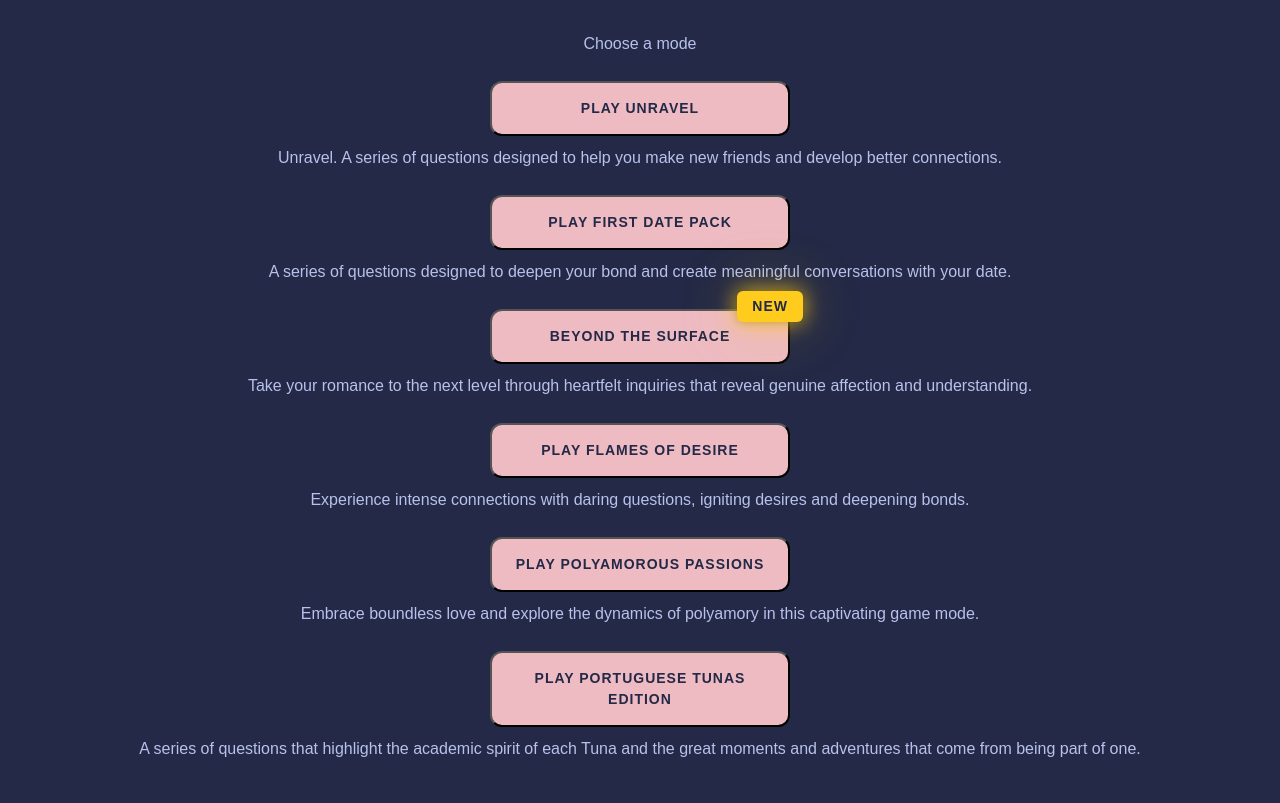
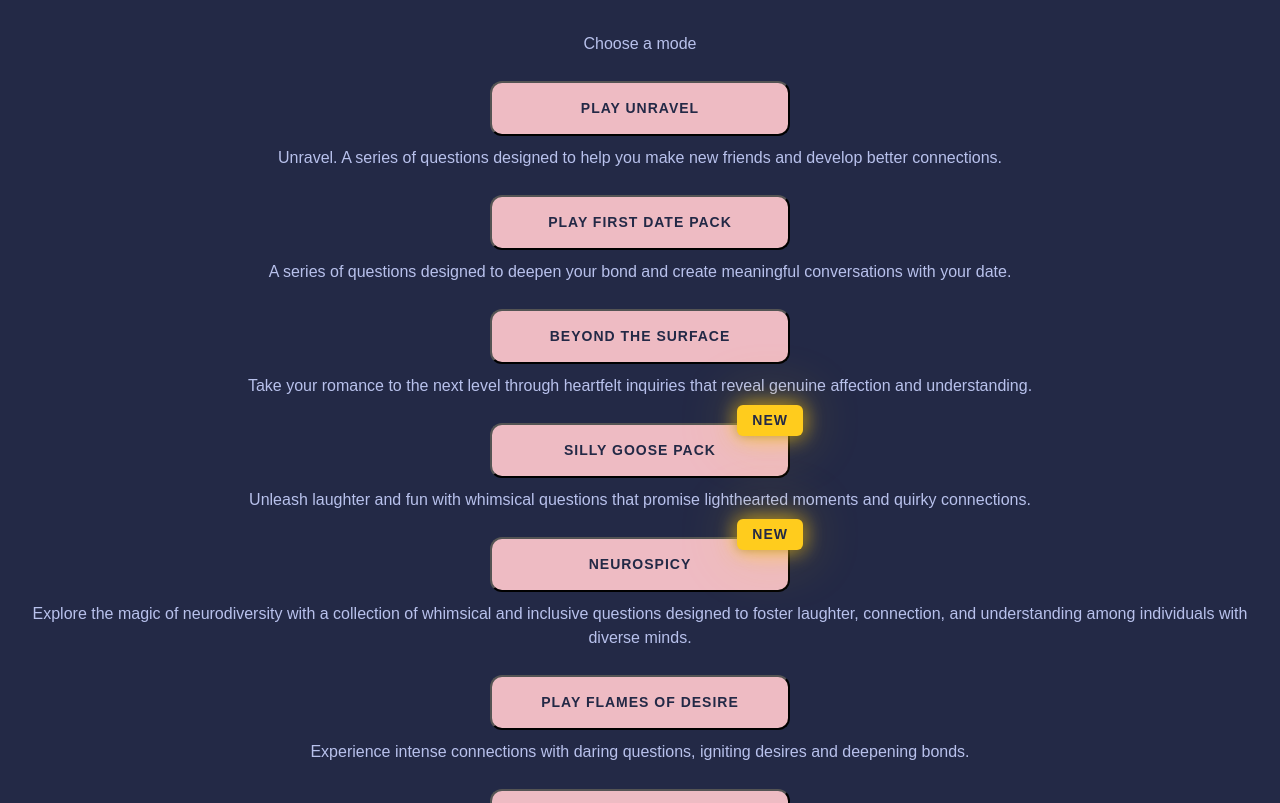
Before and after one commit to MrValraven/unravel, a React (Vite) app: page /questions in a window 1280 px wide. Shown: the top 803 px of the page. Built offline with nearby package versions, Linux system fonts and the light colour scheme.

Commit message:
thanks marta

```diff
--- /dev/null
+++ b/src/data/neurospicy.json
@@ -0,0 +1,19 @@
+[
+  "What the most unusual thing in your routine?",
+  "What one of your uncommon habits?",
+  "Show me you got that tism rizz. Tell me your cringiest pickup line?",
+  "When did you realize you were neurospicy?",
+  "Whats the first stim you remember doing?",
+  "What gives you sensory issues?",
+  "How does your neurospicyness affect your sexuality?",
+  "If you had all the resources, time and land available, what would you build?",
+  "What triggers your anxiety?",
+  "Which parallel universe versions of yourself would you want to meet and why",
+  "If they made a movie about us, what would it be about and how would it end?",
+  "Take a break from the questions and do some people watching! Make up stories for the people around you.",
+  "How can you tell I'm neurodivergent?",
+  "What's the best thing about hanging out with other neurodivergent people?",
+  "What are some thing you usually struggle with?",
+  "What is about neurotypical people that annoys you the most?",
+  "What do you think is the most misunderstood thing about me?"
+]
--- /dev/null
+++ b/src/data/silly.json
@@ -0,0 +1,16 @@
+[
+  "Start the game off with a thumb war!",
+  "Whats the most absurd food combination you've tried to eat?",
+  "Whats the weirdest nickname people have given you?",
+  "If your life had a dance-off with aliens, what dance move would you use to represent humanity?",
+  "If your computer had a sassy personality, what would it say when you ask for help?",
+  "Invent a gadget that translates pet language into human words. What's the first thing your pet says?",
+  "Share a made-up, ridiculous mantra that you'd repeat for good luck.",
+  "What's the most ridiculous movie or TV show you've ever watched, and why did you love it?",
+  "If you could be the mayor of a tiny, quirky island, what weird rules would you implement?",
+  "If you could attend a party with talking animals, which ones would you invite, and what would the party theme be?",
+  "Do a staring contest. You are now aware you have eyes and can blink.",
+  "Pick a snack, and attempt to eat it in the most synchronized and dramatic way possible. Bonus points for exaggerated chewing sounds.",
+  "If you could have a robot sidekick with one absurd talent, what would it be?",
+  "What stims of mine stood out most to you?"
+]
--- a/src/data/spicy.json
+++ b/src/data/spicy.json
@@ -26,6 +26,7 @@
   "If you could enact a scene from an erotic novel or movie, which one would you choose?",
   "Have you ever explored the world of tantric or sacred sexuality? If not, would you be open to it?",
   "If you could design your own erotic party or event, what would it look like and what activities would take place?",
+  "Show me the way you like to be choked.",
   "What's the most intense or mind-blowing orgasmic experience you've ever had?",
   "Have you ever experimented with aphrodisiacs or substances to enhance sexual experiences?",
   "What's your opinion on engaging in sexual encounters that involve consensual non-consent or role-playing scenarios like kidnapping or interrogation?",
--- a/src/pages/Questions/Questions.jsx
+++ b/src/pages/Questions/Questions.jsx
@@ -7,6 +7,8 @@ import firstDateData from "../../data/firstDate.json";
 import advancedDating from "../../data/advancedDating.json";
 import spicyData from "../../data/spicy.json";
 import polyamoryData from "../../data/polyamory.json";
+import silly from '../../data/silly.json';
+import neurospicy from '../../data/neurospicy.json';
 
 const Questions = () => {
   const [questions, setQuestions] = useState([]);
@@ -79,13 +81,32 @@ const Questions = () => {
           <div className="mode">
             <button onClick={() => switchToMode(advancedDating)}>
               Beyond the Surface
+            </button>
+            <p className="modeDescription">
+              Take your romance to the next level through heartfelt inquiries
+              that reveal genuine affection and understanding.
+            </p>
+          </div>
+          <div className="mode">
+            <button onClick={() => switchToMode(silly)}>
+              Silly Goose Pack
               <div className="newModeTag">
                 <p>New</p>
               </div>
             </button>
             <p className="modeDescription">
-              Take your romance to the next level through heartfelt inquiries
-              that reveal genuine affection and understanding.
+              Unleash laughter and fun with whimsical questions that promise lighthearted moments and quirky connections.
+            </p>
+          </div>
+          <div className="mode">
+            <button onClick={() => switchToMode(neurospicy)}>
+              Neurospicy
+              <div className="newModeTag">
+                <p>New</p>
+              </div>
+            </button>
+            <p className="modeDescription">
+              Explore the magic of neurodiversity with a collection of whimsical and inclusive questions designed to foster laughter, connection, and understanding among individuals with diverse minds.
             </p>
           </div>
           <div className="mode">
```
